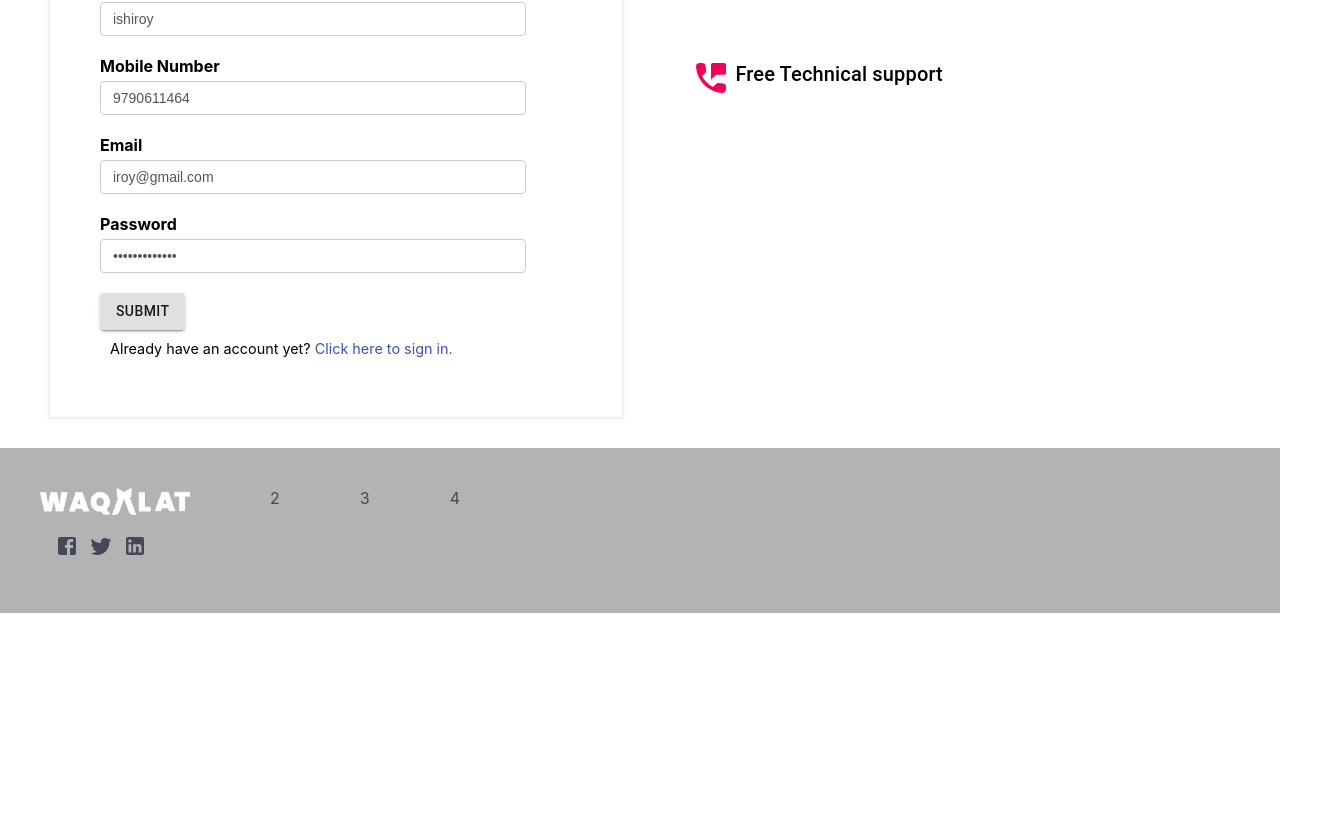
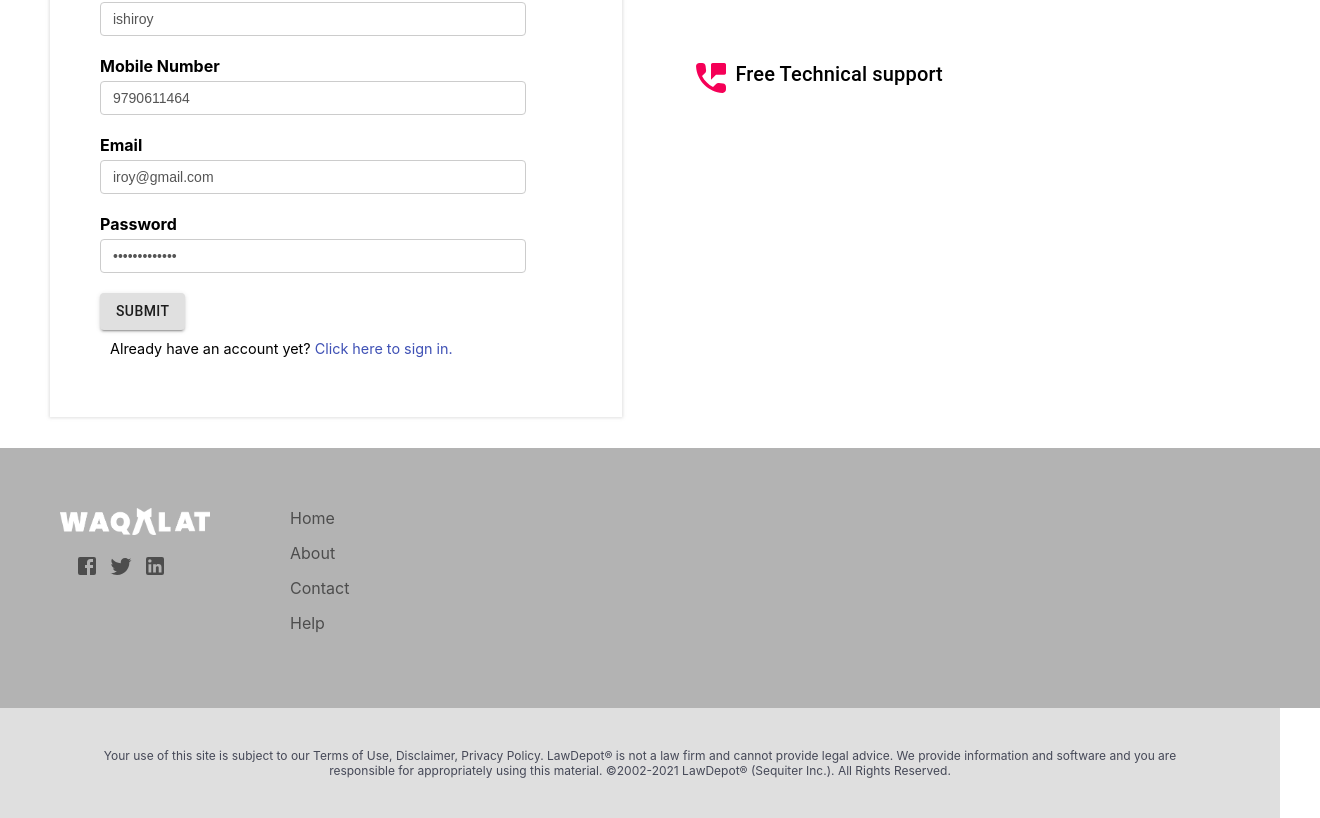
Before and after one commit to Jitesh291/waqalat-1, a React (Create React App) app: page /signUp in a window 1280 px wide. Shown: the part 282-1100 px from the top of the page, 1320 px wide, since content can reach past the window. Before the commit the page ends 895 px from the top, so only its background shows below. Built offline with nearby package versions, Linux system fonts and the light colour scheme.

Commit message:
Footer formatting

```diff
--- a/src/components/Footer/Footer.css
+++ b/src/components/Footer/Footer.css
@@ -3,9 +3,18 @@
     left: 0;
     bottom: 0;
     width: 100%;
-    background-color: rgb(179, 179, 179);
+    background-color: var(--lightGrey);
     text-align: center;
+    color: var(--grey);
+    padding:20px;
+}
+
+.footer-tc{
+    background-color: var(--darkWhite);
+    padding: 40px 80px;
     color: var(--darkGrey);
+    font-size:0.75rem;
+    text-align: center;
 }
 
 .footer-logos {
@@ -14,6 +23,20 @@
 
 .footer-nav-links{
     margin: 40px;
+    color: var(--grey);
+    display: flex;
+    flex-direction: column;
+    align-items: flex-start;
+}
+
+.footer-link{
+    color: var(--grey);
+    margin-bottom: 15px;
+    text-decoration: none;
+}
+
+a.footer-link:hover{
+    color: var(--white);
 }
 
 .footer-program-links {
@@ -34,6 +57,6 @@
 }
 
 .sm-logo {
-    color: var(--darkGrey);
+    color: var(--grey);
     margin: 5px;
 }
--- a/src/components/Footer/Footer.js
+++ b/src/components/Footer/Footer.js
@@ -3,10 +3,11 @@ import './Footer.css';
 import FacebookIcon from '@material-ui/icons/Facebook';
 import TwitterIcon from '@material-ui/icons/Twitter';
 import LinkedInIcon from '@material-ui/icons/LinkedIn';
+import { Link } from 'react-router-dom';
 class Footer extends Component {
     render() {
         return (
-
+            <React.Fragment>
             <div className='footer-container'>
                 <div className='footer-logos'>
                     <img src='./Waqalat_White.png' className='company-logo' alt='comapny logo'></img>
@@ -17,15 +18,22 @@ class Footer extends Component {
                     </div>
                 </div>
                 <div className='footer-nav-links'>
-                    2
+                    <Link to='/' className='footer-link'>Home</Link>
+                    <Link to='/' className='footer-link'>About</Link>
+                    <Link to='/' className='footer-link'>Contact</Link>
+                    <Link to='/' className='footer-link'>Help</Link>
                 </div>
                 <div className='footer-program-links'>
-                    3
+
                 </div>
                 <div className='footer-country-stickers'>
-                    4
+
                 </div>
             </div>
+            <div className='footer-tc'>
+                Your use of this site is subject to our Terms of Use, Disclaimer, Privacy Policy. LawDepot® is not a law firm and cannot provide legal advice. We provide information and software and you are responsible for appropriately using this material. ©2002-2021 LawDepot® (Sequiter Inc.). All Rights Reserved.
+            </div>
+            </React.Fragment>
         );
     }
 }
```
